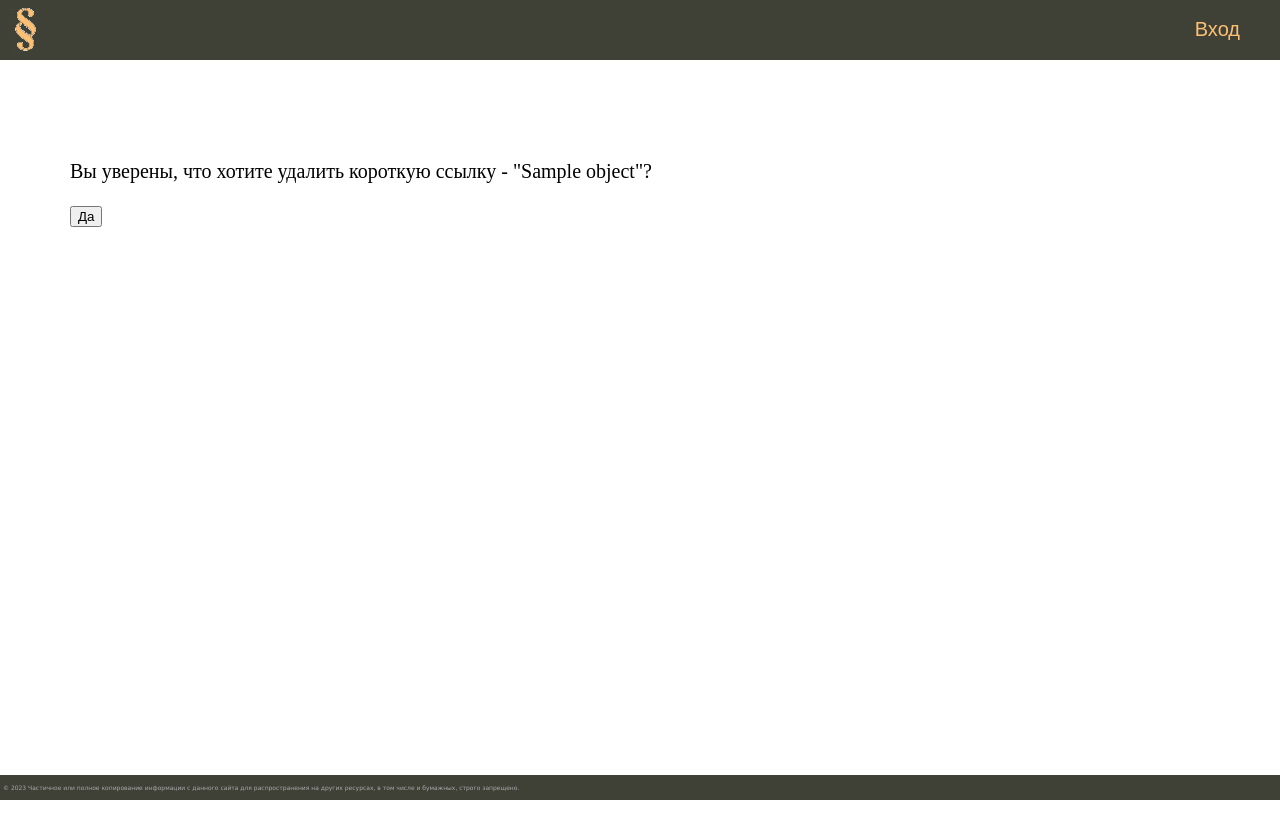
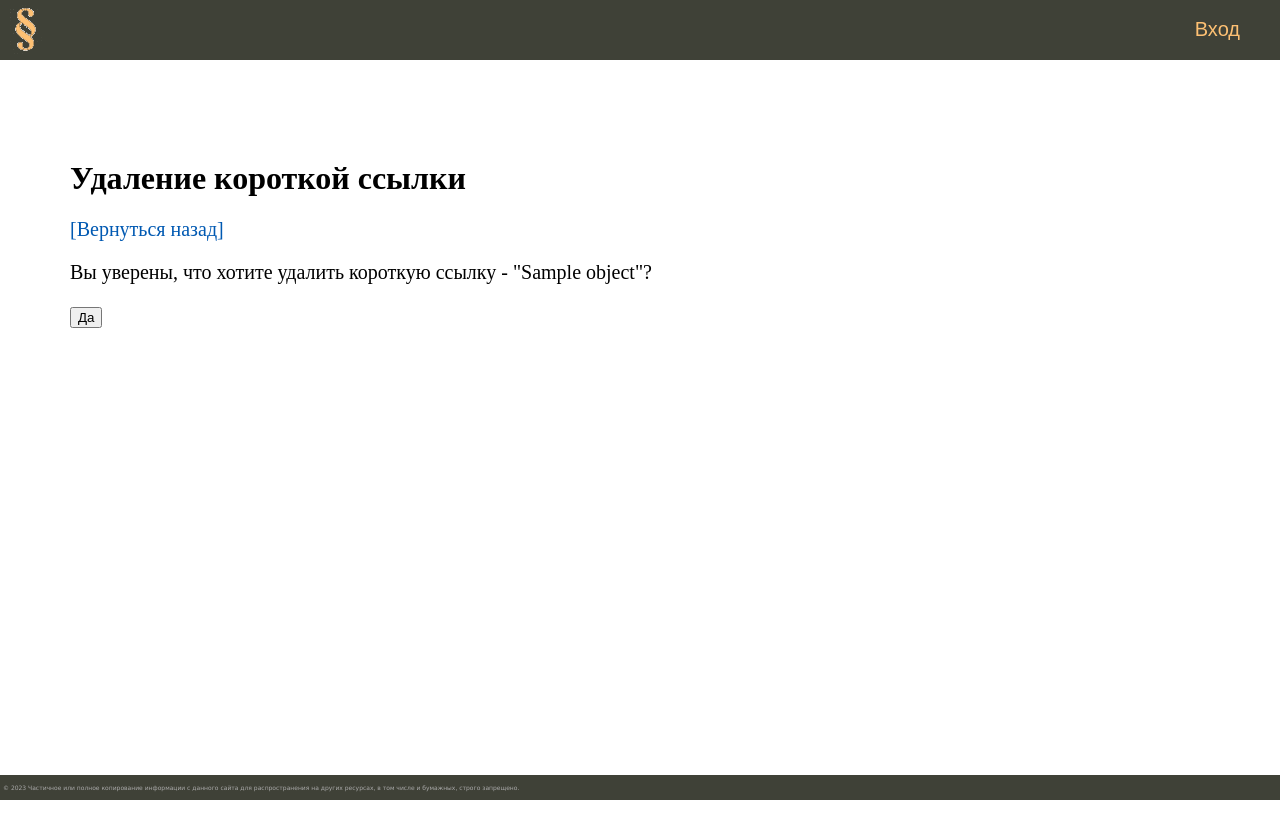
Before and after one commit to MinistrBob/short-urls, a Django app: template short_urls/short_urls_app/templates/link_delete.html in a window 1280 px wide. Run offline with Django 3.2, Linux system fonts and the light colour scheme; the template is opened without the code that fills it: most values are stand-ins (such as "Sample title", 1, 10 or a date in 2020).

Commit message:
Добавил во все формы - вернуться назад

```diff
--- /dev/null
+++ b/exclude.txt
@@ -0,0 +1,2 @@
+PASSWORDS.py
+venv
--- a/short_urls/short_urls_app/templates/link_create.html
+++ b/short_urls/short_urls_app/templates/link_create.html
@@ -2,6 +2,7 @@
 
 {% block content %}
 <h1>Создание новой короткой ссылки</h1>
+<p><a href="{% url 'links_list' %}">[Вернуться назад]</a></p>
 <form action="{% url 'link_create' %}" method="post">
     {% csrf_token %}
 
--- a/short_urls/short_urls_app/templates/link_delete.html
+++ b/short_urls/short_urls_app/templates/link_delete.html
@@ -1,6 +1,8 @@
 {% extends "base.html" %}
 
 {% block content %}
+<h1>Удаление короткой ссылки</h1>
+<p><a href="{% url 'links_list' %}">[Вернуться назад]</a></p>
 <form method="post">{% csrf_token %}
   <p>Вы уверены, что хотите удалить короткую ссылку - "{{ object }}"?</p>
   <input type="submit" value="Да">
--- a/short_urls/short_urls_app/templates/links_list.html
+++ b/short_urls/short_urls_app/templates/links_list.html
@@ -3,7 +3,7 @@
 {% block content %}
 {% if edit %}
 <h1>Редактирование короткой ссылки</h1>
-<p><a href="{% url 'links_list' %}">Вернуться назад</a></p>
+<p><a href="{% url 'links_list' %}">[Вернуться назад]</a></p>
 <form id="edit_form" method="post">
   {% csrf_token %}
   <div class="form-error">{{ form.non_field_errors }}</div>
```
